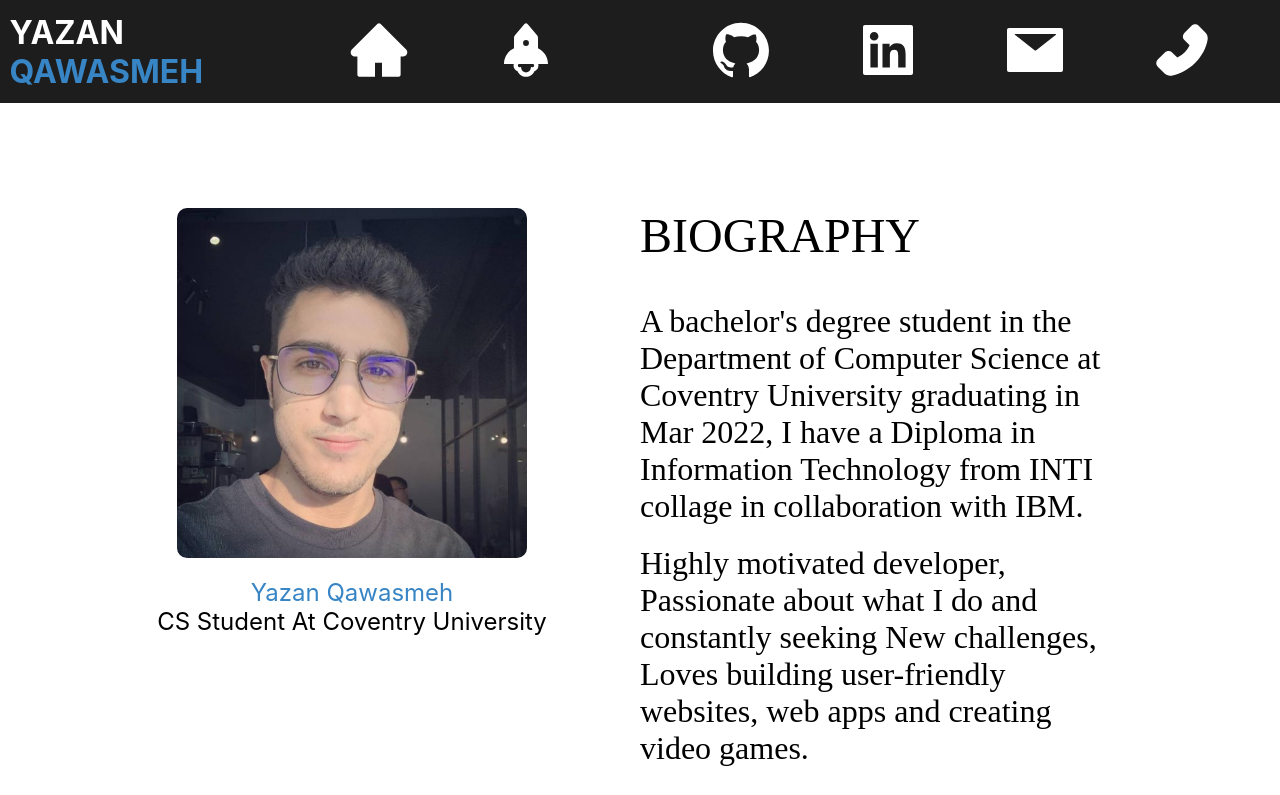
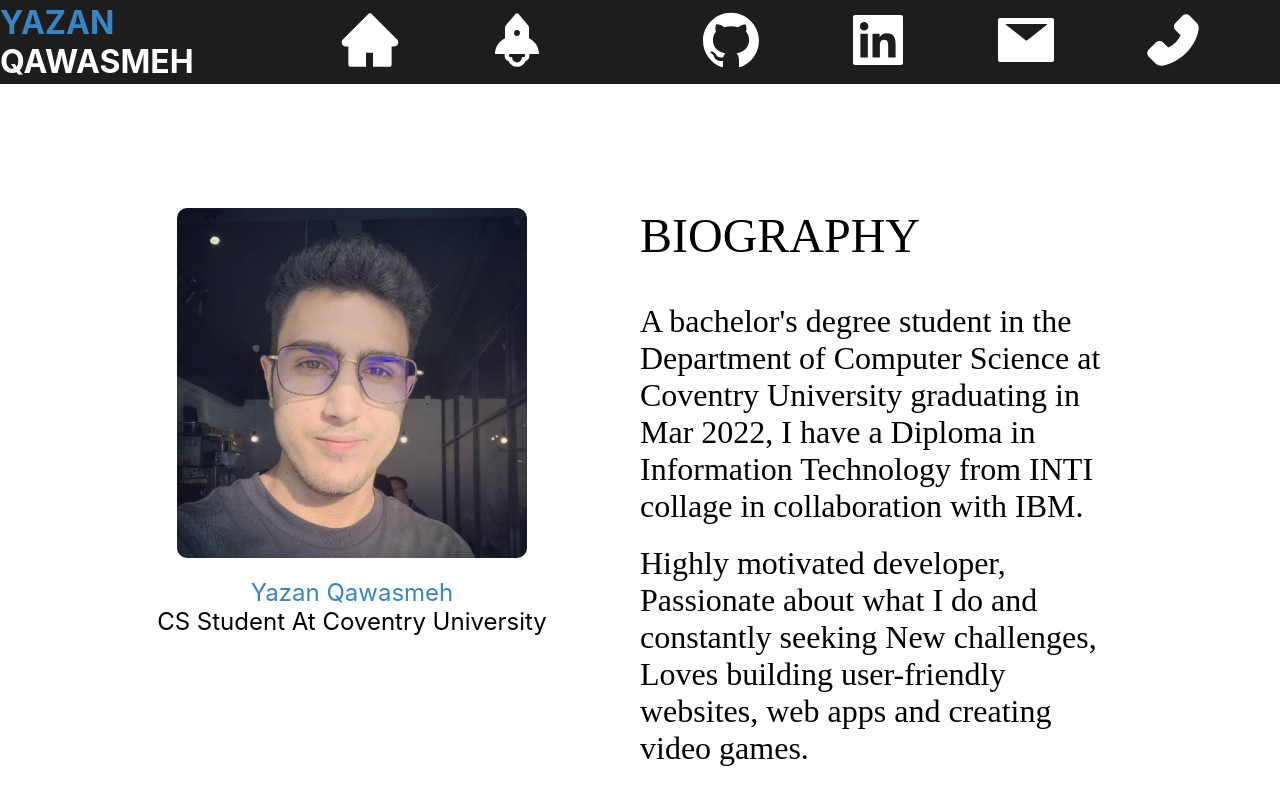
Before and after one commit to yazan929/yazan-portfolio, a React (Create React App) app: page / in a window 1280 px wide. Shown: the top 795 px of the page. Built offline with nearby package versions, Linux system fonts and the light colour scheme.

Commit message:
better header

```diff
--- a/src/components/header/header.css
+++ b/src/components/header/header.css
@@ -8,8 +8,7 @@
     grid-column-gap: 2rem;
     padding: 0.6rem;
     padding-top: 0.6rem;
-    /* padding: 2rem; */
-    /* padding-top: 2em; */
+    padding: 0rem;
     background-color: #1D1D1D;
 }
 
```
